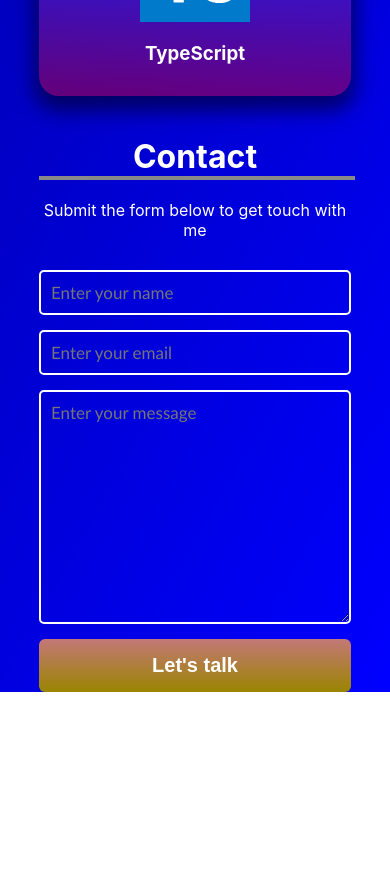
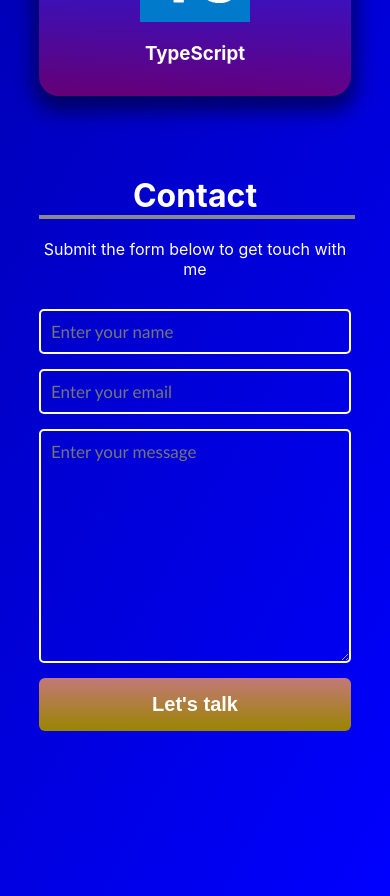
Before and after one commit to murashko12/portfolio-website, a React (Create React App) app: page / in a window 390 px wide. Shown: the part 4140-5036 px from the top of the page. Before the commit the page ends 4832 px from the top, so only its background shows below. Built offline with nearby package versions, Linux system fonts and the light colour scheme.

Commit message:
footer is finish

```diff
--- a/src/Components/Contact.css
+++ b/src/Components/Contact.css
@@ -69,8 +69,9 @@ form {
 
 @media(max-width: 850px) {
     .ContactWrep {
-        height: auto;
+        height: 90vh;
         text-align: center;
+        padding-top: 10%;
     }
     .ContactWrep h1:after {
         content: '';
--- a/src/Components/NavBar.css
+++ b/src/Components/NavBar.css
@@ -133,6 +133,4 @@
 
         transition: width .3s;
     }
-
-
 }
```
Also changed, not shown: src/Components/NavBar.jsx (+5 -9 lines).
